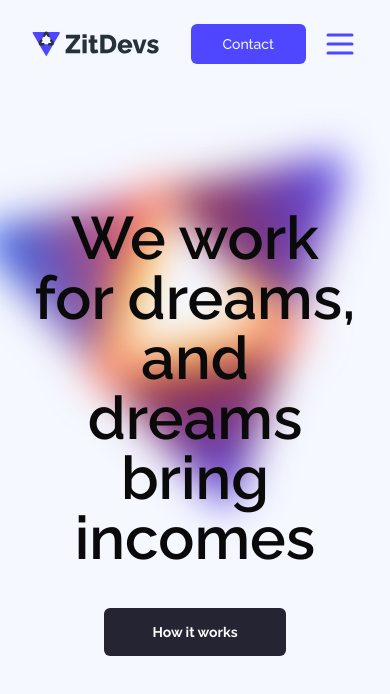
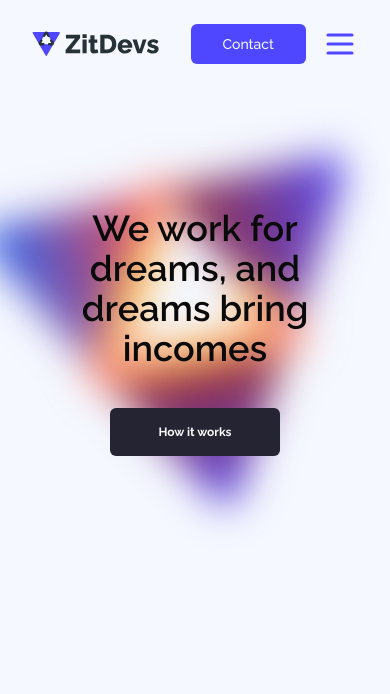
Before and after one commit to zitdevs/website, a Next.js app: page /en in a window 390 px wide. Shown: the top 694 px of the page. Built offline with nearby package versions, Linux system fonts and the light colour scheme.

Commit message:
feat(hero): improve responsiveness of hero section
- Adjusted font size of hero title for different screen sizes
- Updated button text size to be responsive

```diff
--- a/src/components/hero/Hero.tsx
+++ b/src/components/hero/Hero.tsx
@@ -8,10 +8,12 @@ export type HeroProps = {
 const Hero: React.FC<HeroProps> = ({ tHero }) => {
   return (
     <section className="w-full flex mt-32 flex-col items-center space-y-10">
-      <h2 className="font-semibold text-6xl max-w-[42rem] text-center text-pretty">
+      <h2 className="font-semibold text-4xl sm:text-5xl md:text-6xl max-w-[42rem] text-center text-pretty">
         {tHero.title}
       </h2>
-      <Button className="px-12 py-6 font-bold">{tHero.cta}</Button>
+      <Button className="px-12 py-6 font-bold text-xs sm:text-sm">
+        {tHero.cta}
+      </Button>
     </section>
   );
 };
```
